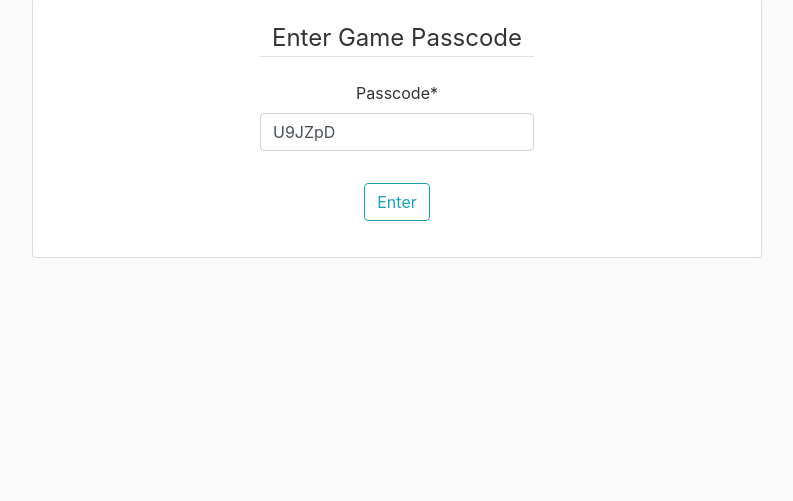
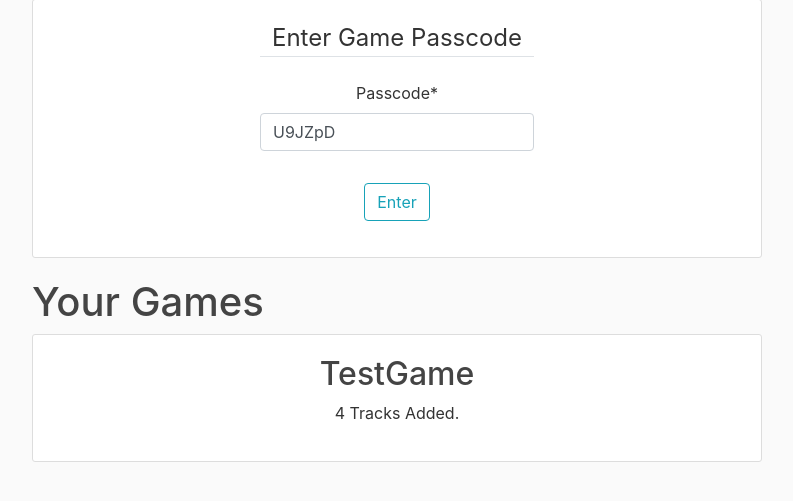
Before and after one commit to jamesdmeldrum/uswrappedup, a Django app: page /add/ in a window 1280 px wide. Shown: the part 137-638 px from the top of the page, without its empty margins (53-846 px from the left). Run offline with Django 4.2, Linux system fonts and the light colour scheme; a user stored in the database is signed in; data comes from the database, SQL or seed files in the repository; parts of the project's set-up code (start-up, migrations or seed data) failed here and were passed over; some libraries are stand-ins or nearby versions.

Commit message:
more fixes

```diff
--- a/wrapped_website/gamepage/templates/gamepage/add.html
+++ b/wrapped_website/gamepage/templates/gamepage/add.html
@@ -19,4 +19,19 @@
     </article>
 </div>
 
+<h1>Your Games</h1>
+<div class="col-xs-1" align="center">
+    {% for game in games %}
+        {% if game.owner == user %}
+        <article class="media content-section">
+            <div class="col-xs-1" align="center">
+            <h2><a class="article-title" href="{% url 'add-track' game.passcode %}">{{ game.title }}</a></h2>
+                <p>{{ game.num_tracks }} Tracks Added.</p>
+            </div>
+        </article>
+        {% endif %}
+    {% endfor %}
+
+</div>
+
 {% endblock content %}
--- a/wrapped_website/gamepage/views.py
+++ b/wrapped_website/gamepage/views.py
@@ -93,7 +93,9 @@ def AddTrack(request, passcode):
 def add(request):
     context = {}
     form = PlayForm()
+    games = Game.objects.all()
     context["form"] = form
+    context["games"] = games
 
     if request.method == "POST":
         form = PlayForm(request.POST)
```
